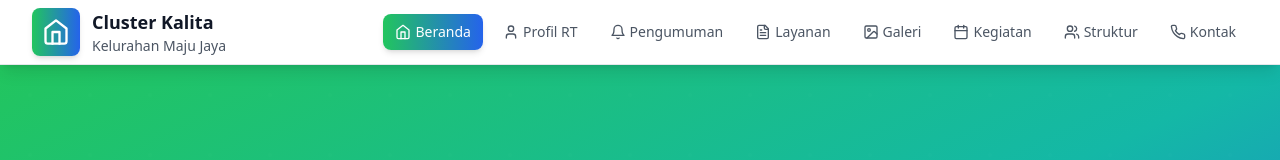
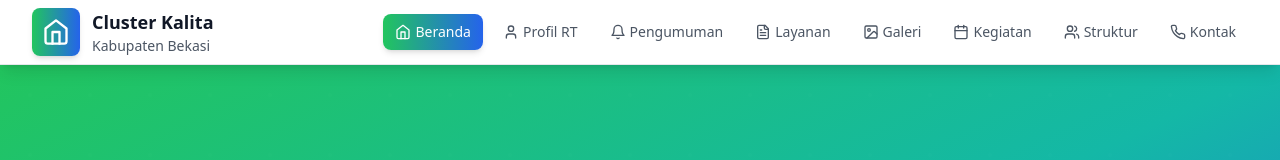
Before and after one commit to IR-design/Kalita, a React (Vite) app: page / in a window 1280 px wide. Shown: the top 160 px of the page. Built offline with nearby package versions, Linux system fonts and the light colour scheme.

Commit message:
Updated Header.tsx

```diff
--- a/src/components/Header.tsx
+++ b/src/components/Header.tsx
@@ -36,7 +36,7 @@
                 </div>
                 <div className="ml-3">
                   <div className="text-lg font-bold text-gray-900">Cluster Kalita</div>
-                  <div className="text-sm text-gray-600">Kelurahan Maju Jaya</div>
+                  <div className="text-sm text-gray-600">Kabupaten Bekasi</div>
                 </div>
               </div>
             </div>
```
